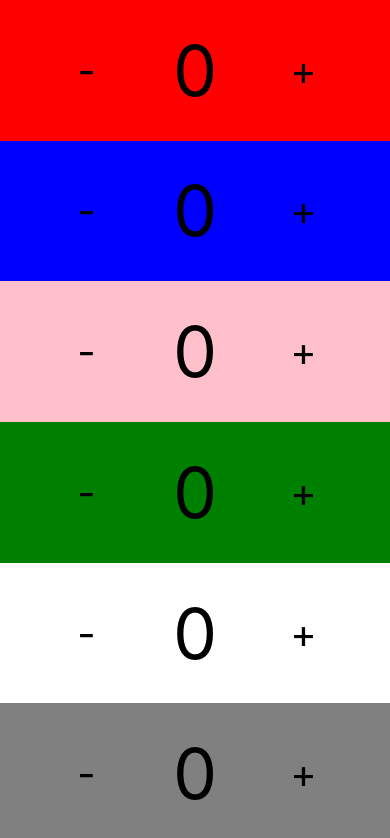
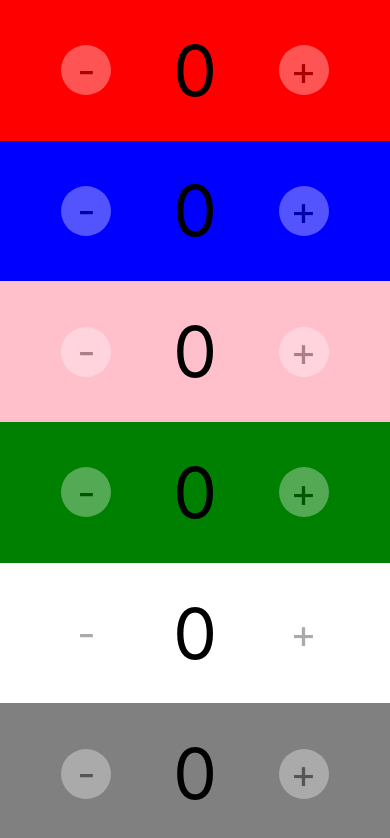
Before and after one commit to gerritt-luoma/life-counter, a React Native app: screen / in a window 390 px wide. Shown: the top 838 px of the page. Built offline with nearby package versions, Linux system fonts and the light colour scheme.

Commit message:
Made button more noticable

```diff
--- a/components/Player/healthbutton.tsx
+++ b/components/Player/healthbutton.tsx
@@ -28,12 +28,17 @@ export default function HealthButton( { title, decrement, playerNumber } : Healt
 const styles = StyleSheet.create({
     text: {
         fontSize: 40,
-        color: 'black'
+        color: 'black',
+        textAlign: 'center',
     },
     button: {
         width: 50,
         height: 50,
         alignItems: 'center',
-        justifyContent: 'center'
+        justifyContent: 'center',
+        textAlign: 'center',
+        backgroundColor: 'white',
+        opacity: .33,
+        borderRadius: 50
     }
 })
```
